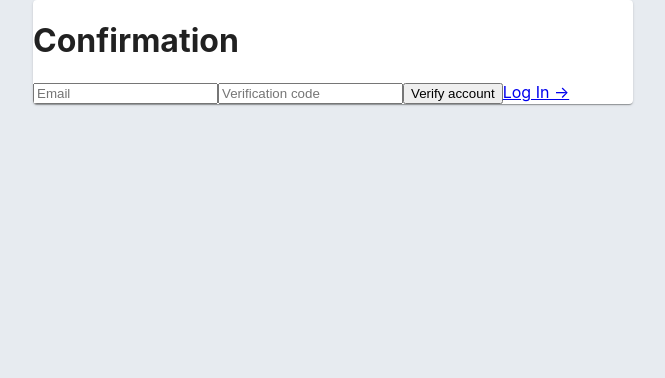
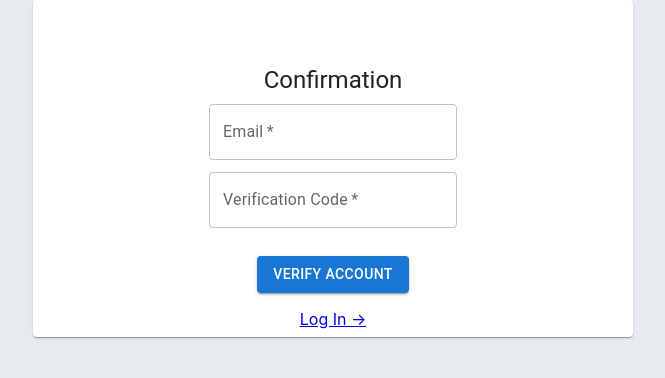
Before and after one commit to Fernando-Balderas/serverless-demo, a React (Create React App) app: page /confirmation in a window 1280 px wide. Shown: the top 378 px of the page, without its empty margins (307-972 px from the left). Built offline with nearby package versions, Linux system fonts and the light colour scheme; no server answers; what aws-amplify would draw is missing.

Commit message:
Add styles to confirmation page

```diff
--- a/src/pages/Confirmation.tsx
+++ b/src/pages/Confirmation.tsx
@@ -3,6 +3,10 @@ import { SyntheticEvent, useState } from 'react'
 import { Link, useHistory } from 'react-router-dom'
 import useInput from 'src/hooks/useInput'
 import { toUsername } from 'src/utils/toUsername'
+import Box from '@mui/material/Box'
+import Button from '@mui/material/Button'
+import TextField from '@mui/material/TextField'
+import Typography from '@mui/material/Typography'
 
 function Confirmation() {
   const history = useHistory()
@@ -26,15 +30,37 @@ function Confirmation() {
 
   return (
     <>
-      <h1>Confirmation</h1>
-      <form onSubmit={handleSubmit}>
-        <input type="email" placeholder="Email" {...bindEmail} />
-        <input type="text" placeholder="Verification code" {...bindCode} />
-        <button type="submit" disabled={loading}>
+      <Box
+        component="form"
+        sx={{
+          marginTop: 8,
+          marginBottom: 1,
+          display: 'flex',
+          flexDirection: 'column',
+          alignItems: 'center',
+        }}
+        onSubmit={handleSubmit}
+      >
+        <Typography component="h1" variant="h5">
+          Confirmation
+        </Typography>
+        <TextField type="email" label="Email" margin="dense" {...bindEmail} />
+        <TextField
+          type="text"
+          label="Verification Code"
+          margin="dense"
+          {...bindCode}
+        />
+        <Button
+          type="submit"
+          disabled={loading}
+          variant="contained"
+          sx={{ mt: 3, mb: 2 }}
+        >
           Verify account
-        </button>
+        </Button>
         <Link to="/signin">Log In &rarr;</Link>
-      </form>
+      </Box>
     </>
   )
 }
--- a/src/pages/SignIn.tsx
+++ b/src/pages/SignIn.tsx
@@ -38,6 +38,7 @@ function SignIn() {
         component="form"
         sx={{
           marginTop: 8,
+          marginBottom: 1,
           display: 'flex',
           flexDirection: 'column',
           alignItems: 'center',
@@ -66,9 +67,9 @@ function SignIn() {
           variant="contained"
           sx={{ mt: 3, mb: 2 }}
         >
-          Login
+          Sign In
         </Button>
-        <Link to="/signup">Create account &rarr;</Link>
+        <Link to="/signup">Create Account &rarr;</Link>
       </Box>
     </>
   )
--- a/src/pages/SignUp.tsx
+++ b/src/pages/SignUp.tsx
@@ -7,6 +7,7 @@ import Box from '@mui/material/Box'
 import TextField from '@mui/material/TextField'
 import Typography from '@mui/material/Typography'
 import Button from '@mui/material/Button'
+import Stack from '@mui/material/Stack'
 
 function SignUp() {
   const history = useHistory()
@@ -53,6 +54,7 @@ function SignUp() {
         component="form"
         sx={{
           marginTop: 8,
+          marginBottom: 1,
           display: 'flex',
           flexDirection: 'column',
           alignItems: 'center',
@@ -92,7 +94,10 @@ function SignUp() {
           Sign Up
           {loading && 'Loading...'}
         </Button>
-        <Link to="/signin">Log in &rarr;</Link>
+        <Stack spacing={2} direction="row">
+          <Link to="/signin">Log In &rarr;</Link>
+          <Link to="/confirmation">Verify account &rarr;</Link>
+        </Stack>
       </Box>
     </>
   )
```
